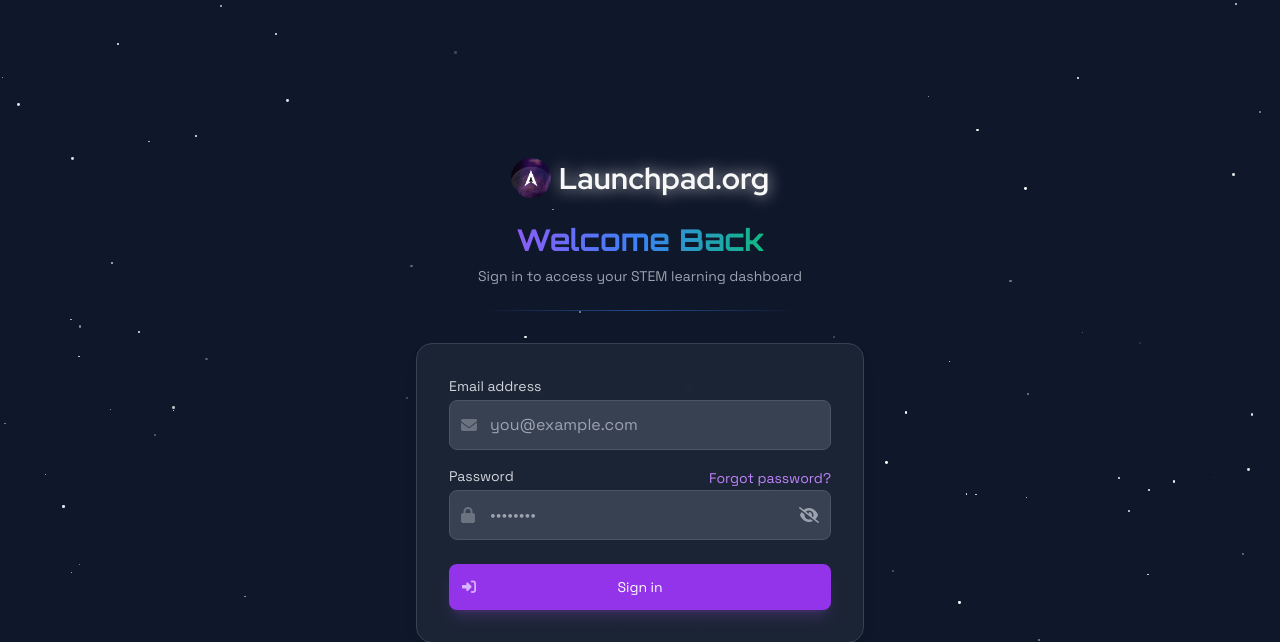
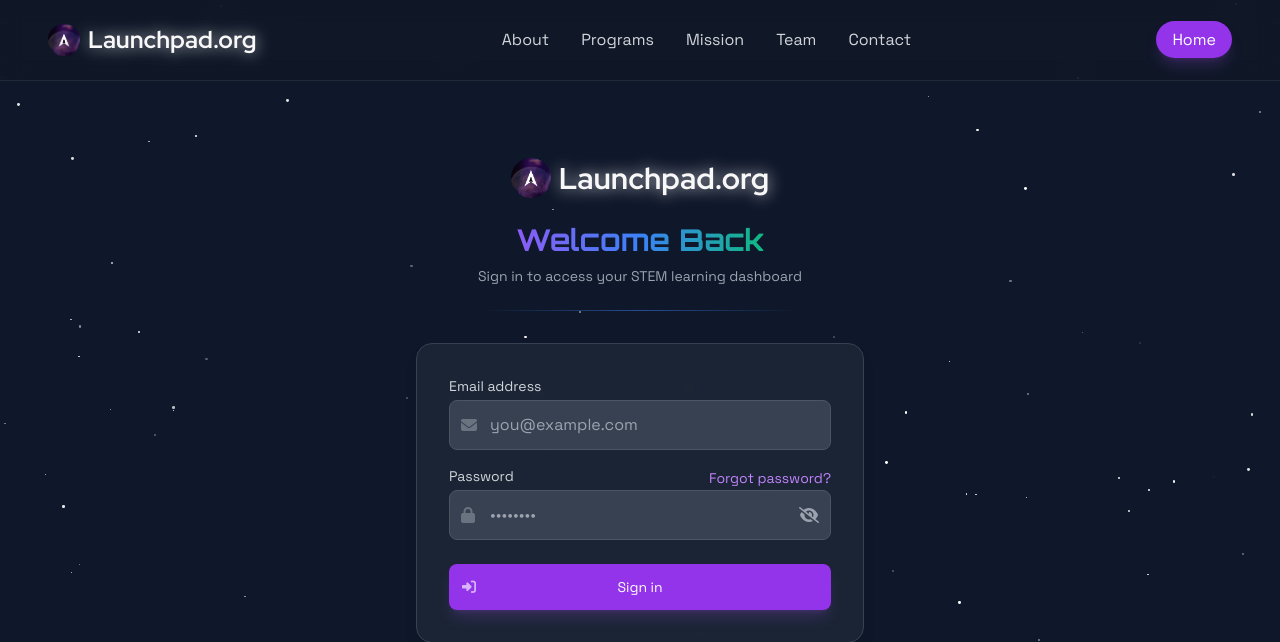
Before and after one commit to ray-caster/launchpad, a Flask app: page /login in a window 1280 px wide. Shown: the top 642 px of the page. Run offline with Flask 3, Linux system fonts and the light colour scheme; some libraries are stand-ins or nearby versions.

Commit message:
Update login.html

```diff
--- a/templates/login.html
+++ b/templates/login.html
@@ -24,7 +24,47 @@
     </style>
 </head>
 <body class="relative overflow-x-hidden">
+    <a href="#main-content" class="sr-only focus:not-sr-only">Skip to main content</a>
+    <!-- Star Background -->
     <div id="stars-container" class="fixed inset-0 overflow-hidden -z-10"></div>
+
+    <!-- Navigation -->
+    <nav class="py-6 px-4 md:px-12 backdrop-blur-md bg-opacity-80 bg-gray-900 fixed w-full z-50 border-b border-gray-800">
+        <div class="max-w-7xl mx-auto flex justify-between items-center">
+            <div class="flex items-center space-x-2">
+                <img src="{{ url_for('static', filename='images/logo.webp') }}" alt="Launchpad Logo" class="h-8">
+                <span class="font-['Red_Hat_Display'] text-2xl font-bold text-[#f8f8f8] drop-shadow-[0_0_8px_rgba(248,248,248,0.8)]">Launchpad.org</span>
+            </div>
+            <div class="hidden lg:flex items-center space-x-8">
+                <a href="#about" class="text-gray-300 hover:text-white transition">About</a>
+                <a href="#programs" class="text-gray-300 hover:text-white transition">Programs</a>
+                <a href="#mission" class="text-gray-300 hover:text-white transition">Mission</a>
+                <a href="#team" class="text-gray-300 hover:text-white transition">Team</a>
+                <a href="#footer-contact" class="text-gray-300 hover:text-white transition">Contact</a>
+            </div>
+            <div class="hidden lg:block">
+                <a href="/" class="bg-purple-600 hover:bg-purple-700 text-white px-4 py-2 rounded-full font-medium transition shadow-lg shadow-purple-500/20">
+                    Home
+                </a>
+            </div>
+            <button id="mobile-menu-button" class="lg:hidden text-gray-300">
+                <i class="fas fa-bars text-2xl"></i>
+            </button>
+            <div id="mobile-menu" class="hidden absolute top-full left-0 right-0 bg-gray-900 backdrop-blur-md bg-opacity-95 border-t border-gray-800 py-4 px-6 lg:hidden">
+                <div class="flex flex-col space-y-4">
+                    <a href="#about" class="text-gray-300 hover:text-white transition">About</a>
+                    <a href="#programs" class="text-gray-300 hover:text-white transition">Programs</a>
+                    <a href="#mission" class="text-gray-300 hover:text-white transition">Mission</a>
+                    <a href="#team" class="text-gray-300 hover:text-white transition">Team</a>
+                    <a href="#signup" class="text-gray-300 hover:text-white transition">Newsletter</a>
+                    <a href="#footer-contact" class="text-gray-300 hover:text-white transition">Contact</a>
+                    <a href="/" class="mt-2 bg-purple-600 hover:bg-purple-700 text-white px-4 py-2 rounded-full font-medium transition shadow-lg shadow-purple-500/20 text-center">
+                        Home
+                    </a>
+                </div>
+            </div>
+        </div>
+    </nav>
     <main class="min-h-screen flex items-center justify-center px-4 py-12 sm:px-6 lg:px-8">
         <div class="w-full max-w-md space-y-8">
             <div class="text-center animate-fade-in-up">
@@ -83,6 +123,15 @@
 
     <script>
         document.addEventListener('DOMContentLoaded', function() {
+            // Mobile menu toggle
+            const mobileMenuButton = document.getElementById('mobile-menu-button');
+            const mobileMenu = document.getElementById('mobile-menu');
+
+            if (mobileMenuButton && mobileMenu) {
+                mobileMenuButton.addEventListener('click', function() {
+                    mobileMenu.classList.toggle('hidden');
+                });
+            }
             // Star background animation (no changes needed here)
             const starsContainer = document.getElementById('stars-container');
             if (starsContainer) {
```
